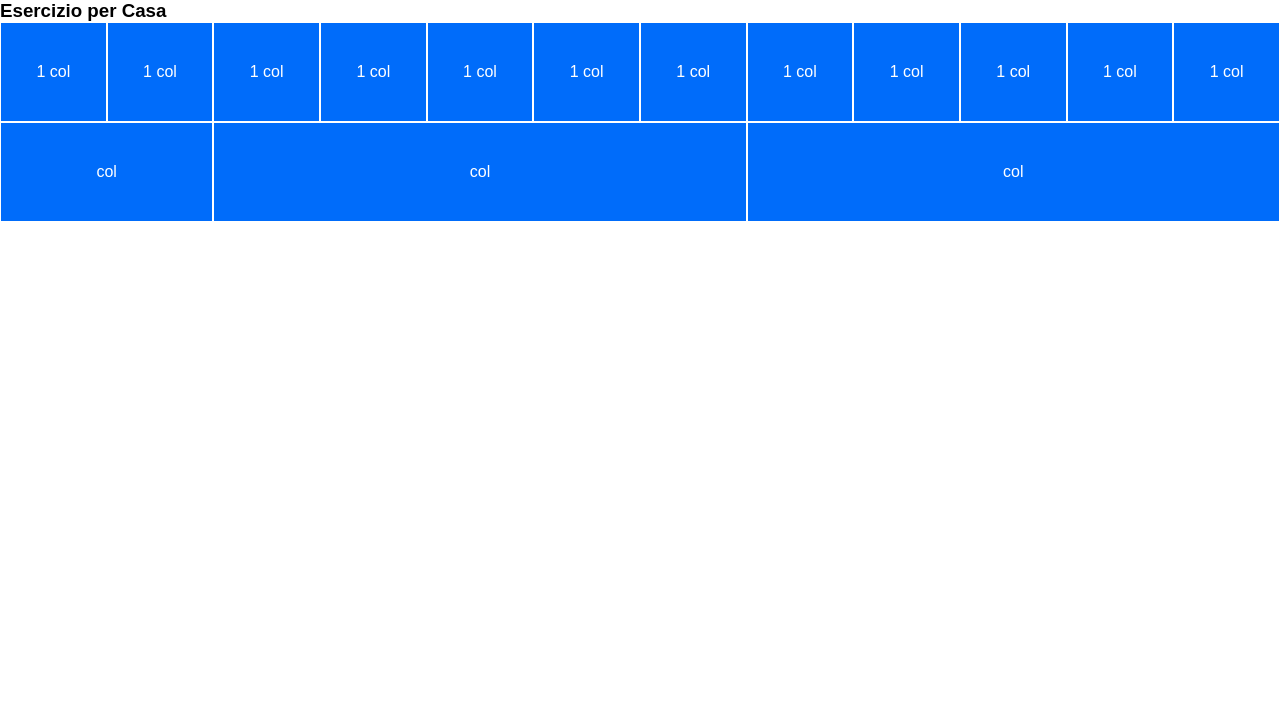
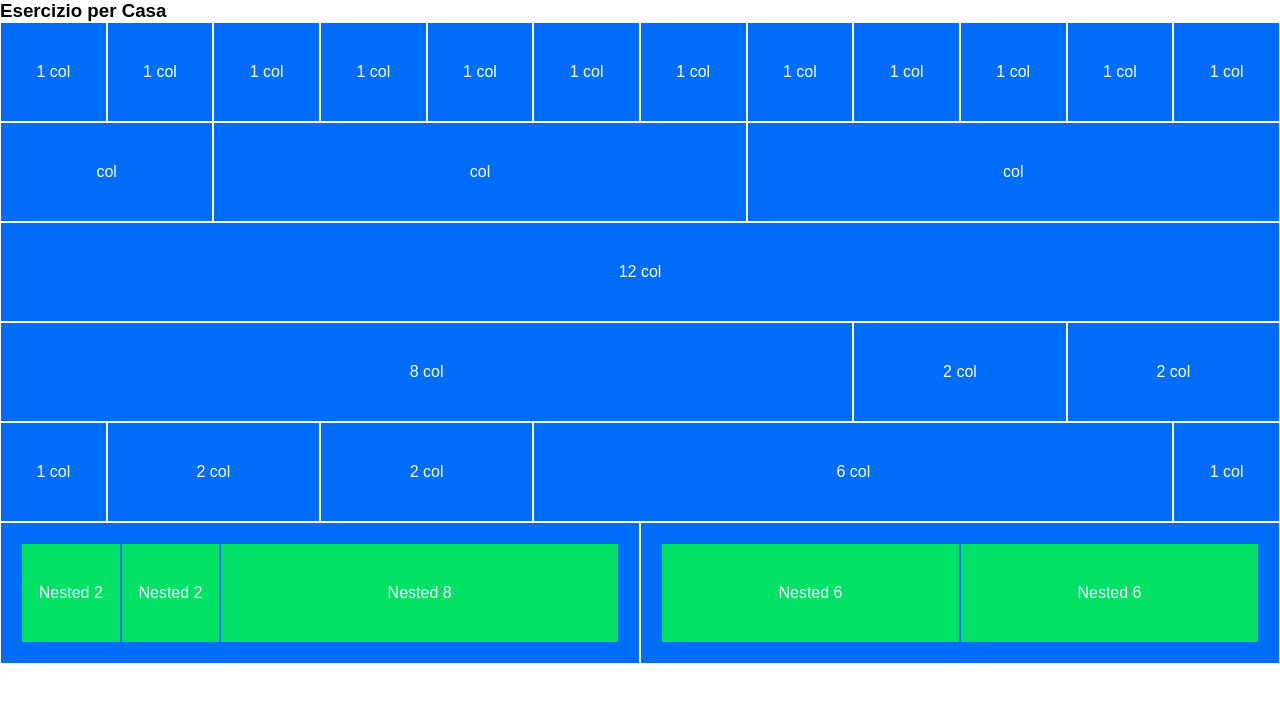
Before and after one commit to VictorGiuliano/html-css-12bool, a plain HTML site: page index.html in a window 1280 px wide. Drawn offline with Linux system fonts and the light colour scheme.

Commit message:
Add Nested

```diff
--- a/css/12bool.css
+++ b/css/12bool.css
@@ -10,6 +10,7 @@
 .row{
     display: flex;
     flex-wrap: wrap;
+    align-items: stretch;
 }
 /* Facoltativa/Regola di sicurezza per evitare che qualcosa esca dalla row */
 .row > *{
--- a/css/style.css
+++ b/css/style.css
@@ -13,6 +13,13 @@ body{
     align-items: center;
     justify-content: center;
 }
-.colum{
-    flex-grow:1;
+
+.row > [class^="colum"] [class^="colum"] {
+    background-color: #00E165;
+    border: 1px solid #006CFA;
 }
+
+.row > [class^="colum"] .row{
+    width: 100%;
+    padding: 20px;
+}
--- a/index.html
+++ b/index.html
@@ -26,8 +26,28 @@
             <div class="colum-2">col</div>
             <div class="colum-5">col</div>
             <div class="colum-5">col</div>
-
-
+            <div class="colum-12">12 col</div>
+            <div class="colum-8">8 col</div>
+            <div class="colum-2">2 col</div>
+            <div class="colum-2">2 col</div>
+            <div class="colum-1">1 col</div>
+            <div class="colum-2">2 col</div>
+            <div class="colum-2">2 col</div>
+            <div class="colum-6">6 col</div>
+            <div class="colum-1">1 col</div>
+            <div class="colum-6">
+                <div class="row">
+                    <div class="colum-2 bkg-green">Nested 2</div>
+                    <div class="colum-2 bkg-green">Nested 2</div>
+                    <div class="colum-8 bkg-green">Nested 8</div>
+                </div>
+            </div>
+            <div class="colum-6">
+                <div class="row">
+                    <div class="colum-6">Nested 6</div>
+                    <div class="colum-6">Nested 6</div>
+                </div>
+            </div>
         </div>
 
 
```
